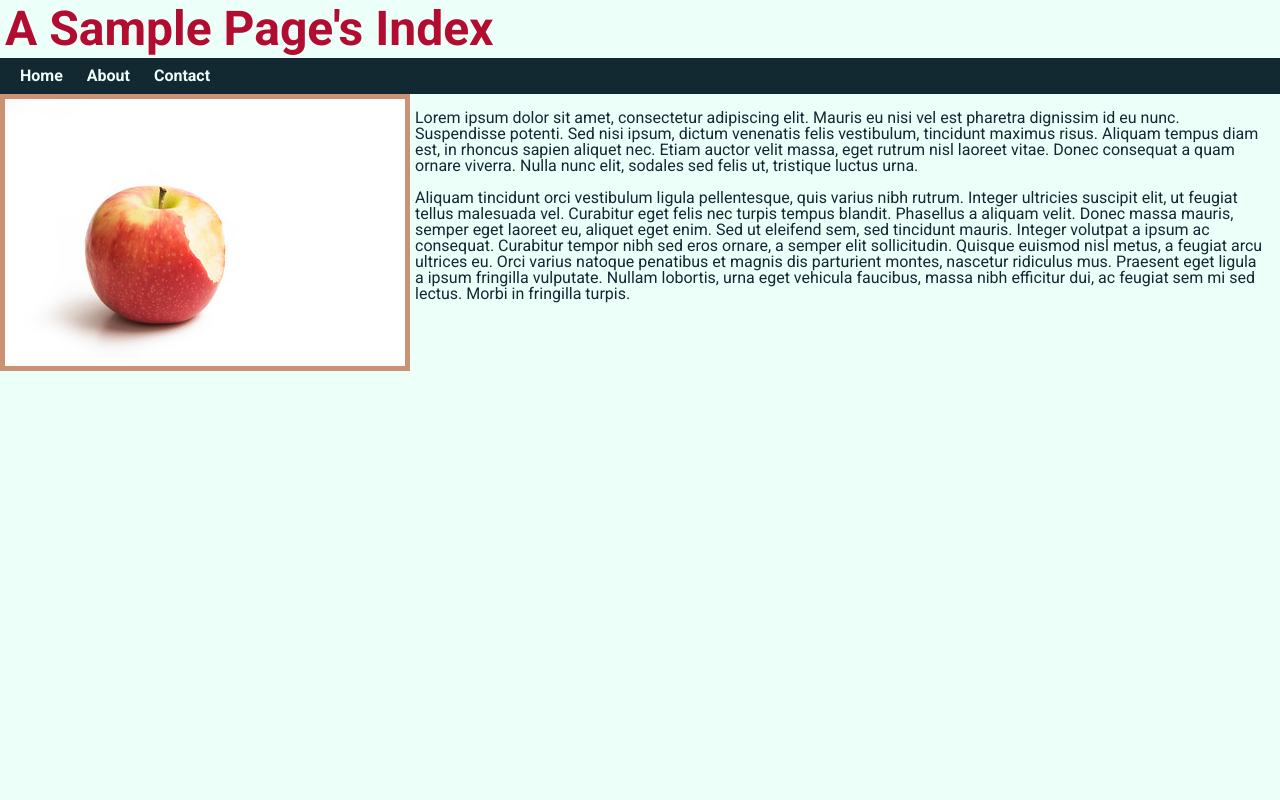
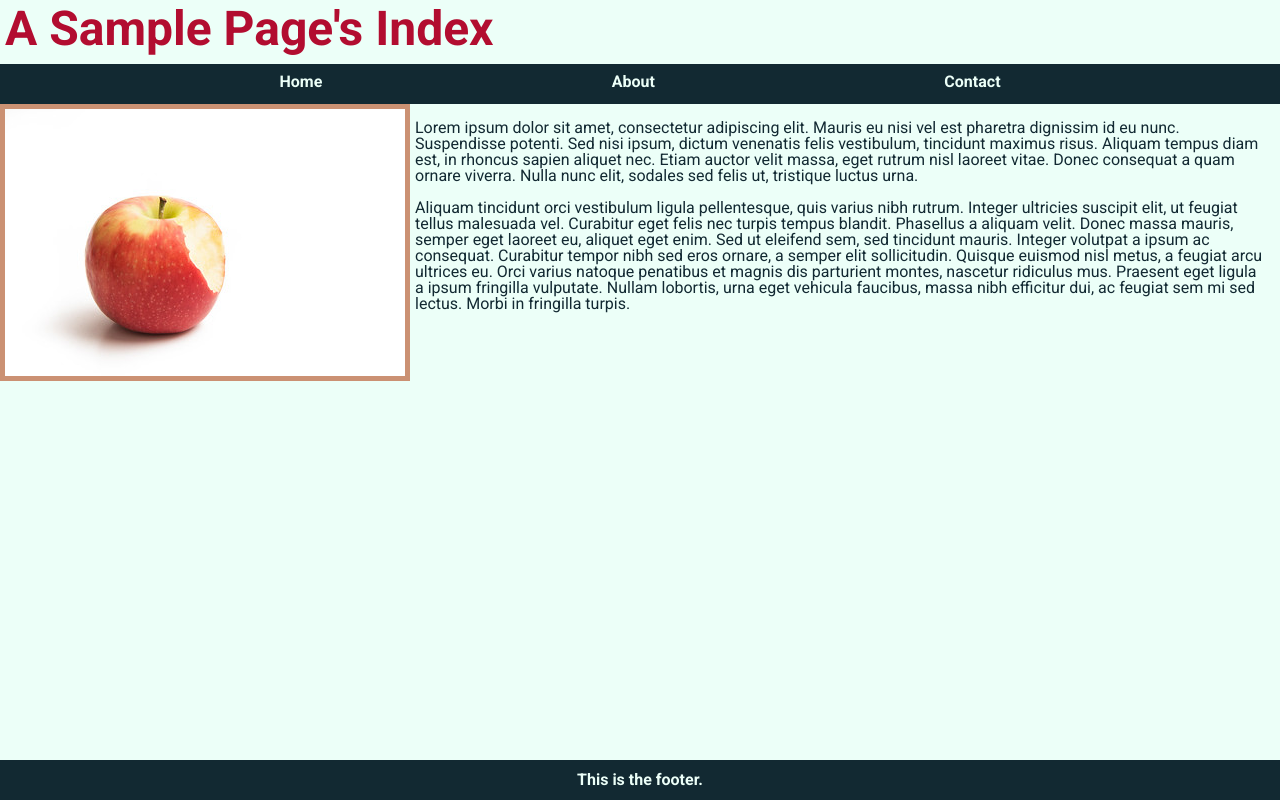
Before and after one commit to tmg495/practice-page, a plain HTML site: page index.html in a window 1280 px wide. Drawn offline with Linux system fonts and the light colour scheme.

Commit message:
implemented flexbox and grid

```diff
--- a/css/styles.css
+++ b/css/styles.css
@@ -1,17 +1,25 @@
 body {
-    font-family: "Roboto", sans-serif;
-    font-optical-sizing: auto;
-    font-weight: 400;
-    font-style: normal;
-    font-variation-settings: "wdth" 100;
+    background-color: #ecfff8;
+    display: grid;
+    grid-template-rows: 4em 2.5em 1fr 2.5em;
+    height: 100vh;
+}
 
-    background-color: #ecfff8;
+.footer {
+    align-items: center;
+    background-color: #122932;
+    color: #ecfff8;
+    display: flex;
+    font-weight: bold;
+    grid-row: 4;
+    justify-content: center;
 }
 
 .header {
     color: #b20d30;
     font-weight: bold;
     font-size: 3em;
+    grid-row: 1;
     padding: 5px;
 }
 
@@ -24,9 +32,20 @@ img {
     margin-bottom: 5px;
 }
 
+@media (max-width: 768px) {
+    body {
+        grid-template-rows: 4em 7.5em 1fr 2.5em;
+    }
+    .navbar {
+        flex-direction: column;
+    }
+}
+
 .navbar {
     background-color:#122932;
-    padding: 10px;
+    display: flex;
+    grid-row: 2;
+    justify-content: space-evenly;
 }
 
 .navbar>a {
@@ -36,7 +55,21 @@ img {
     text-decoration: none;
 }
 
+.navbar>a:hover {
+    color:#b20d30;
+}
+
 p {
     color: #122932;
     margin: 1em;
 }
+
+
+.roboto-font {
+  font-family: "Roboto", sans-serif;
+  font-optical-sizing: auto;
+  font-weight: 400;
+  font-style: normal;
+  font-variation-settings:
+    "wdth" 100;
+}
--- a/index.html
+++ b/index.html
@@ -8,25 +8,24 @@
     <link rel="preconnect" href="https://fonts.googleapis.com">
     <link rel="preconnect" href="https://fonts.gstatic.com" crossorigin>
     <link href="https://fonts.googleapis.com/css2?family=Roboto:ital,wght@0,100..900;1,100..900&display=swap" rel="stylesheet">
-
     <link rel="stylesheet" href="css/styles.css">
 </head>
-<body>
+<body class="roboto-font">
     <h1 class="header">A Sample Page's Index</h1>
     <div class="navbar">
         <a href="./index.html">Home</a>
         <a href="./about.html">About</a>
         <a href="./contact.html">Contact</a>
     </div>
-    <div></div>
-    <img src="assets/bitten_apple.jpg" alt="An apple with a bite taken out of it">
-    <p>Lorem ipsum dolor sit amet, consectetur adipiscing elit. Mauris eu nisi vel est
+    <div class="main">
+        <img src="assets/bitten_apple.jpg" alt="An apple with a bite taken out of it">
+        <p>Lorem ipsum dolor sit amet, consectetur adipiscing elit. Mauris eu nisi vel est
         pharetra dignissim id eu nunc. Suspendisse potenti. Sed nisi ipsum, dictum
         venenatis felis vestibulum, tincidunt maximus risus. Aliquam tempus diam est,
         in rhoncus sapien aliquet nec. Etiam auctor velit massa, eget rutrum nisl
         laoreet vitae. Donec consequat a quam ornare viverra. Nulla nunc elit, sodales
         sed felis ut, tristique luctus urna.</p>
-    <p>Aliquam tincidunt orci vestibulum ligula pellentesque, quis varius nibh rutrum.
+        <p>Aliquam tincidunt orci vestibulum ligula pellentesque, quis varius nibh rutrum.
         Integer ultricies suscipit elit, ut feugiat tellus malesuada vel. Curabitur
         eget felis nec turpis tempus blandit. Phasellus a aliquam velit. Donec massa
         mauris, semper eget laoreet eu, aliquet eget enim. Sed ut eleifend sem, sed
@@ -36,5 +35,7 @@
         montes, nascetur ridiculus mus. Praesent eget ligula a ipsum fringilla vulputate.
         Nullam lobortis, urna eget vehicula faucibus, massa nibh efficitur dui, ac feugiat
         sem mi sed lectus. Morbi in fringilla turpis.</p>
+    </div>
+    <div class="footer">This is the footer.</div>
 </body>
 </html>
```
Also changed, not shown: about.html (+1 -1 lines), contact.html (+1 -1 lines).
